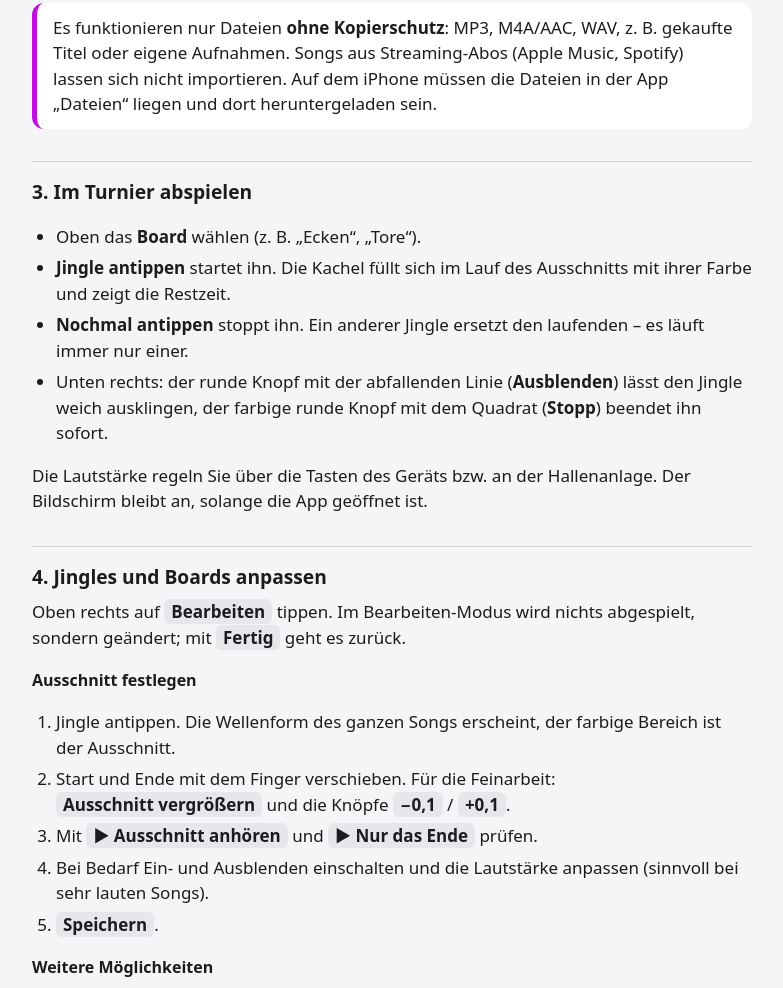
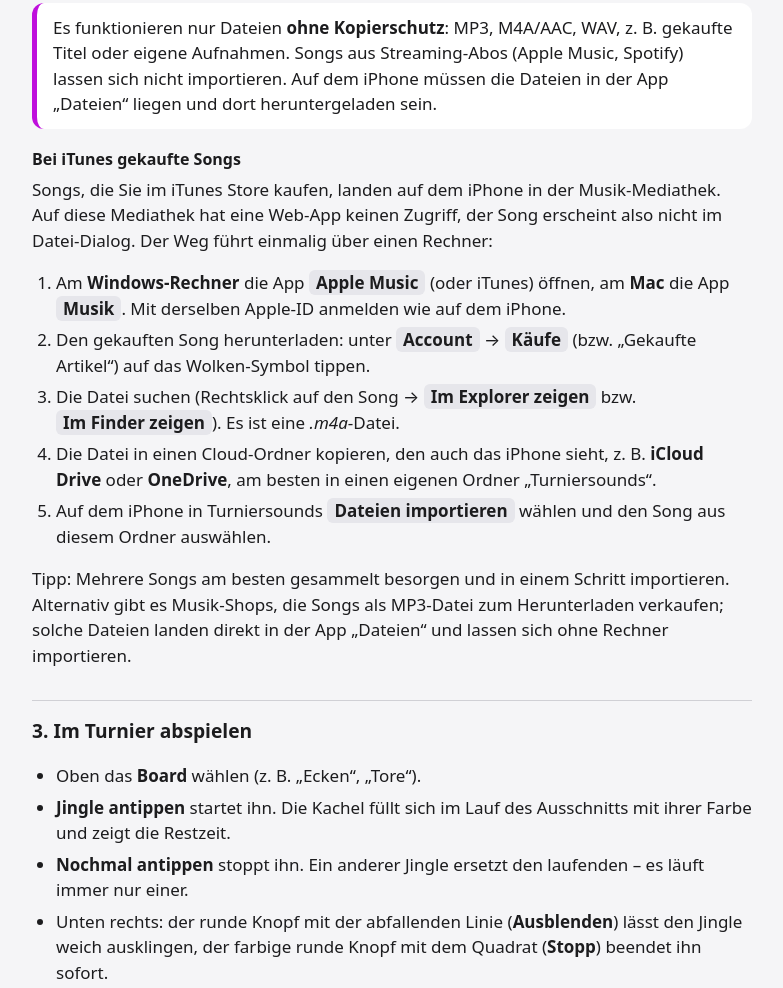
Before and after one commit to hanneslu/turniersounds, a plain HTML site: page ANLEITUNG.html in a window 1280 px wide. Shown: the part 1095-2083 px from the top of the page, without its empty margins (248-1031 px from the left). Drawn offline with Linux system fonts and the light colour scheme.

Commit message:
Anleitung: Import von bei iTunes gekauften Songs ueber den Rechner
Co-Authored-By: Claude Opus 5.5 <noreply@anthropic.com>

```diff
--- a/ANLEITUNG.html
+++ b/ANLEITUNG.html
@@ -52,6 +52,17 @@
   </ul>
   <div class="box">Es funktionieren nur Dateien <b>ohne Kopierschutz</b>: MP3, M4A/AAC, WAV, z.&nbsp;B. gekaufte Titel oder eigene Aufnahmen. Songs aus Streaming-Abos (Apple Music, Spotify) lassen sich nicht importieren. Auf dem iPhone müssen die Dateien in der App „Dateien“ liegen und dort heruntergeladen sein.</div>
 
+  <h3>Bei iTunes gekaufte Songs</h3>
+  <p>Songs, die Sie im iTunes Store kaufen, landen auf dem iPhone in der Musik-Mediathek. Auf diese Mediathek hat eine Web-App keinen Zugriff, der Song erscheint also nicht im Datei-Dialog. Der Weg führt einmalig über einen Rechner:</p>
+  <ol>
+    <li>Am <b>Windows-Rechner</b> die App <b class="k">Apple Music</b> (oder iTunes) öffnen, am <b>Mac</b> die App <b class="k">Musik</b>. Mit derselben Apple-ID anmelden wie auf dem iPhone.</li>
+    <li>Den gekauften Song herunterladen: unter <b class="k">Account</b> → <b class="k">Käufe</b> (bzw. „Gekaufte Artikel“) auf das Wolken-Symbol tippen.</li>
+    <li>Die Datei suchen (Rechtsklick auf den Song → <b class="k">Im Explorer zeigen</b> bzw. <b class="k">Im Finder zeigen</b>). Es ist eine <i>.m4a</i>-Datei.</li>
+    <li>Die Datei in einen Cloud-Ordner kopieren, den auch das iPhone sieht, z.&nbsp;B. <b>iCloud Drive</b> oder <b>OneDrive</b>, am besten in einen eigenen Ordner „Turniersounds“.</li>
+    <li>Auf dem iPhone in Turniersounds <b class="k">Dateien importieren</b> wählen und den Song aus diesem Ordner auswählen.</li>
+  </ol>
+  <p>Tipp: Mehrere Songs am besten gesammelt besorgen und in einem Schritt importieren. Alternativ gibt es Musik-Shops, die Songs als MP3-Datei zum Herunterladen verkaufen; solche Dateien landen direkt in der App „Dateien“ und lassen sich ohne Rechner importieren.</p>
+
   <h2>3. Im Turnier abspielen</h2>
   <ul>
     <li>Oben das <b>Board</b> wählen (z.&nbsp;B. „Ecken“, „Tore“).</li>
@@ -94,6 +105,7 @@
   <ul>
     <li><b>Kein Ton auf dem iPhone:</b> Lautstärke und Ausgabegerät (Bluetooth-Box, Kabel) prüfen, die App einmal schließen und neu öffnen.</li>
     <li><b>„Datei fehlt“ auf einem Knopf:</b> Der Song wurde noch nicht importiert. In den Einstellungen steht, welche Dateien fehlen; einfach nachimportieren.</li>
+    <li><b>Gekaufter iTunes-Song taucht im Datei-Dialog nicht auf:</b> Er liegt in der Musik-Mediathek, nicht in „Dateien“. Siehe Abschnitt 2, „Bei iTunes gekaufte Songs“.</li>
     <li><b>Song lässt sich nicht importieren:</b> Die Datei ist kopiergeschützt oder in einem unbekannten Format. Abhilfe: den Titel als MP3 oder M4A kaufen bzw. umwandeln.</li>
     <li><b>Ein langer Jingle startet mit kurzer Verzögerung:</b> Beim ersten Antippen nach dem Board-Wechsel wird er noch geladen („lädt …“). Vor dem Anpfiff das Board kurz öffnen, dann sind die Jingles vorbereitet.</li>
     <li><b>Bildschirm geht trotzdem aus:</b> Die App hält den Bildschirm an, solange sie geöffnet ist; ältere iOS-Versionen ignorieren das manchmal. Sicherer Weg: „Geführter Zugriff“ (siehe unten) oder Einstellungen → Anzeige &amp; Helligkeit → Automatische Sperre → Nie (danach wieder zurückstellen).</li>
--- a/sw.js
+++ b/sw.js
@@ -1,6 +1,6 @@
 // Service Worker: macht die App offline nutzbar.
 // Bei Änderungen an der App die Versionsnummer erhöhen, damit Geräte die neue Fassung laden.
-const VERSION = 'turniersounds-v5';
+const VERSION = 'turniersounds-v6';
 const FILES = [
   './', 'index.html', 'styles.css', 'manifest.webmanifest', 'ANLEITUNG.html',
   'js/app.js', 'js/audio.js', 'js/editor.js', 'js/model.js', 'js/store.js', 'js/theme.js', 'js/util.js', 'js/zip.js',
```
